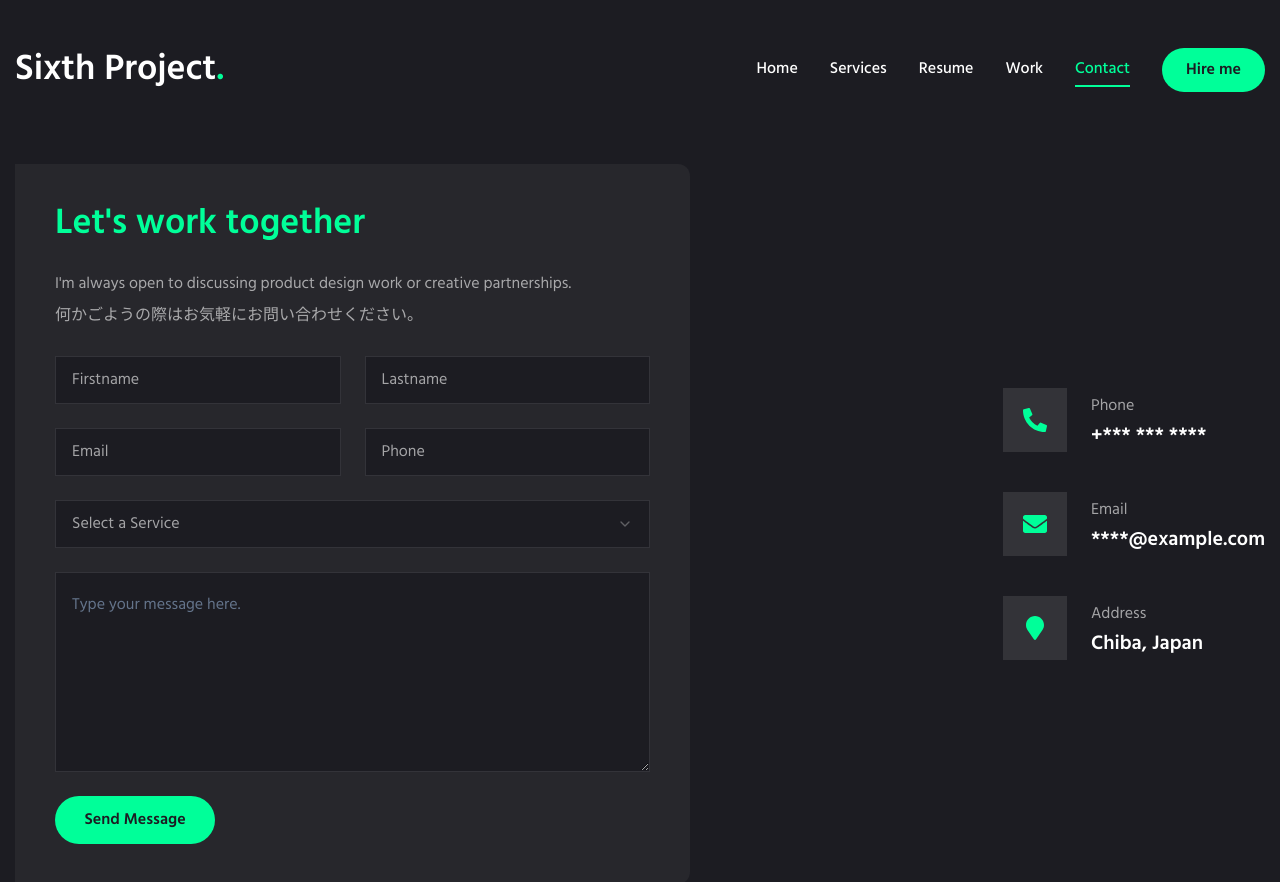
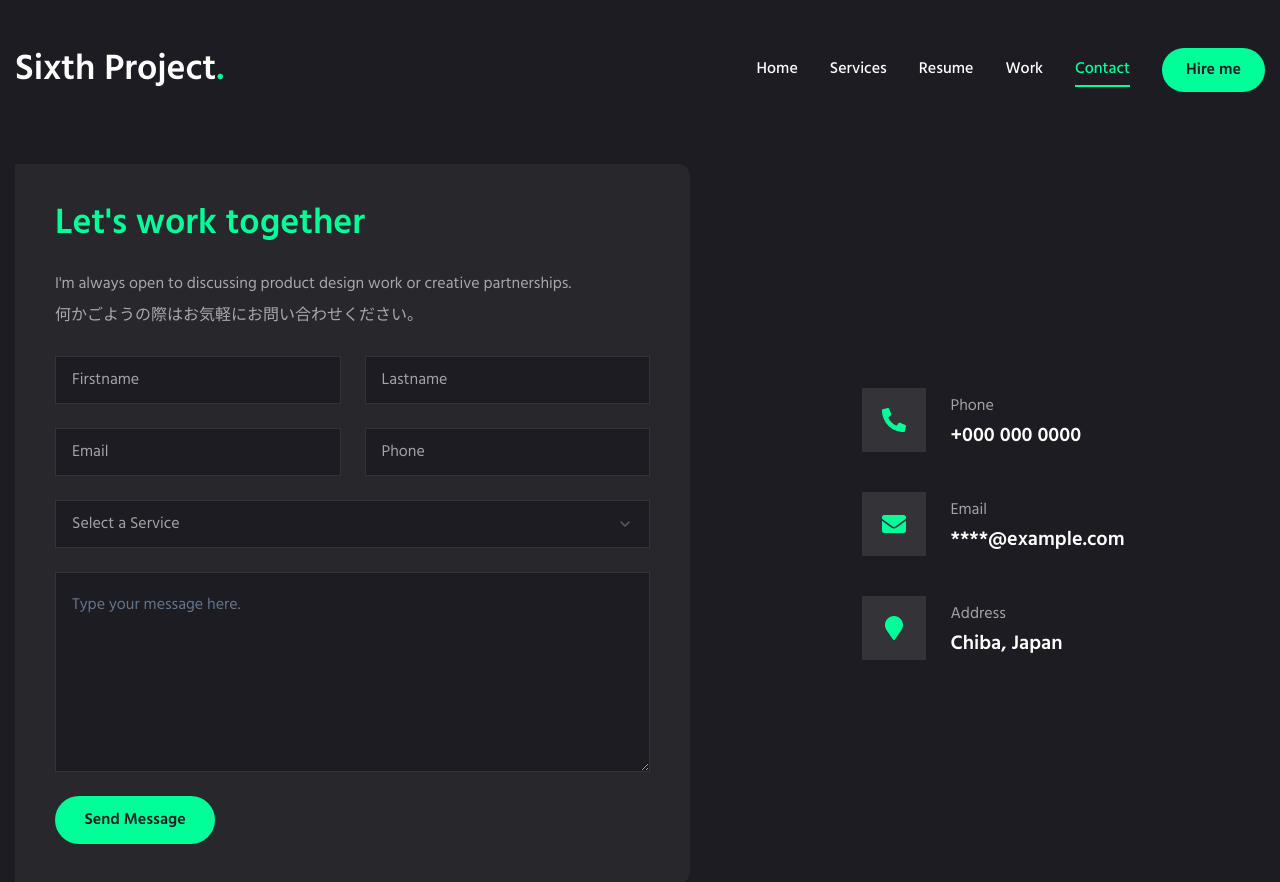
Before and after one commit to tatsuro13/portfolio2, a Next.js app: page /contact in a window 1280 px wide. Shown: the top 882 px of the page. Built offline with nearby package versions, Linux system fonts and the light colour scheme.

Commit message:
Contactページの電話番号を具体的な形式に更新し、情報の配置を中央揃えに変更

```diff
--- a/app/contact/page.tsx
+++ b/app/contact/page.tsx
@@ -20,7 +20,7 @@ const info = [
   {
     icon: <FaPhoneAlt />,
     title: "Phone",
-    description: "+*** *** ****",
+    description: "+000 000 0000",
   },
   {
     icon: <FaEnvelope />,
@@ -86,7 +86,7 @@ const Contact: FC = () => {
               </Button>
             </form>
           </div>
-          <div className="flex-1 flex items-center xl:justify-end order-1 xl:order-none mb-8 xl:mb-0">
+          <div className="flex-1 flex items-center xl:justify-center order-1 xl:order-none mb-8 xl:mb-0">
             {/* info */}
             <ul className="flex flex-col gap-10">
               {info.map((item, index) => (
```
